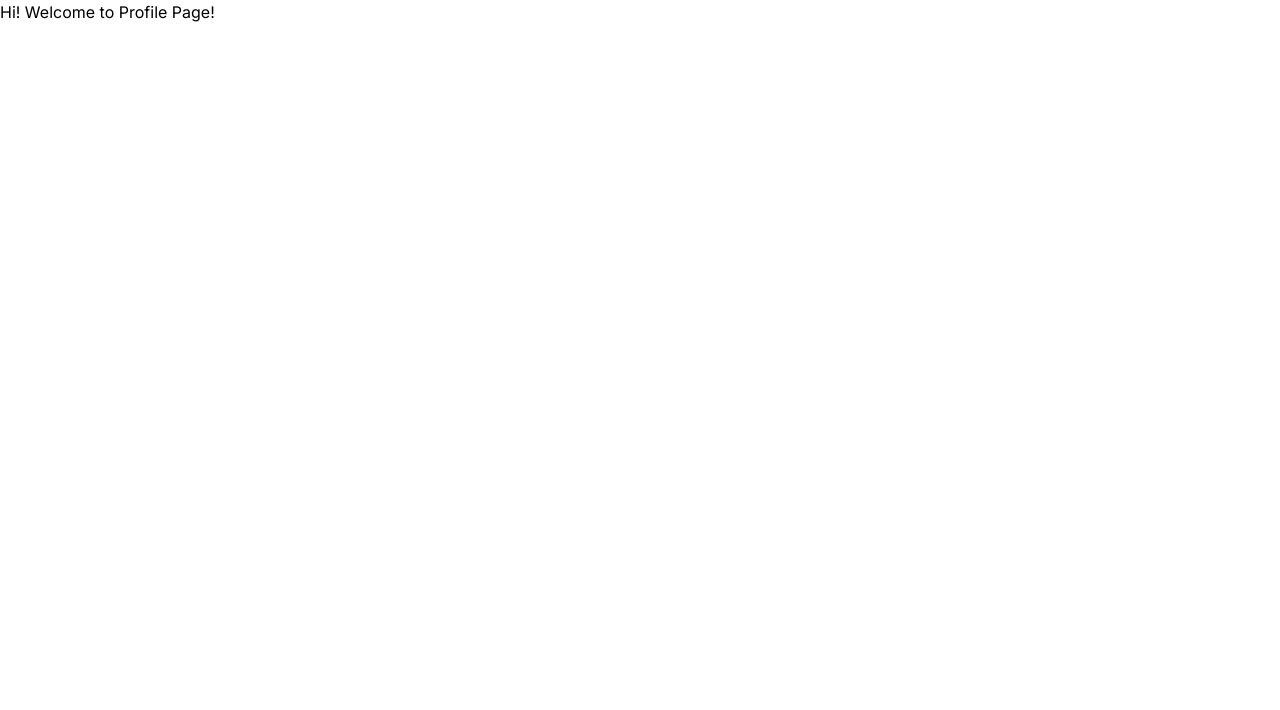
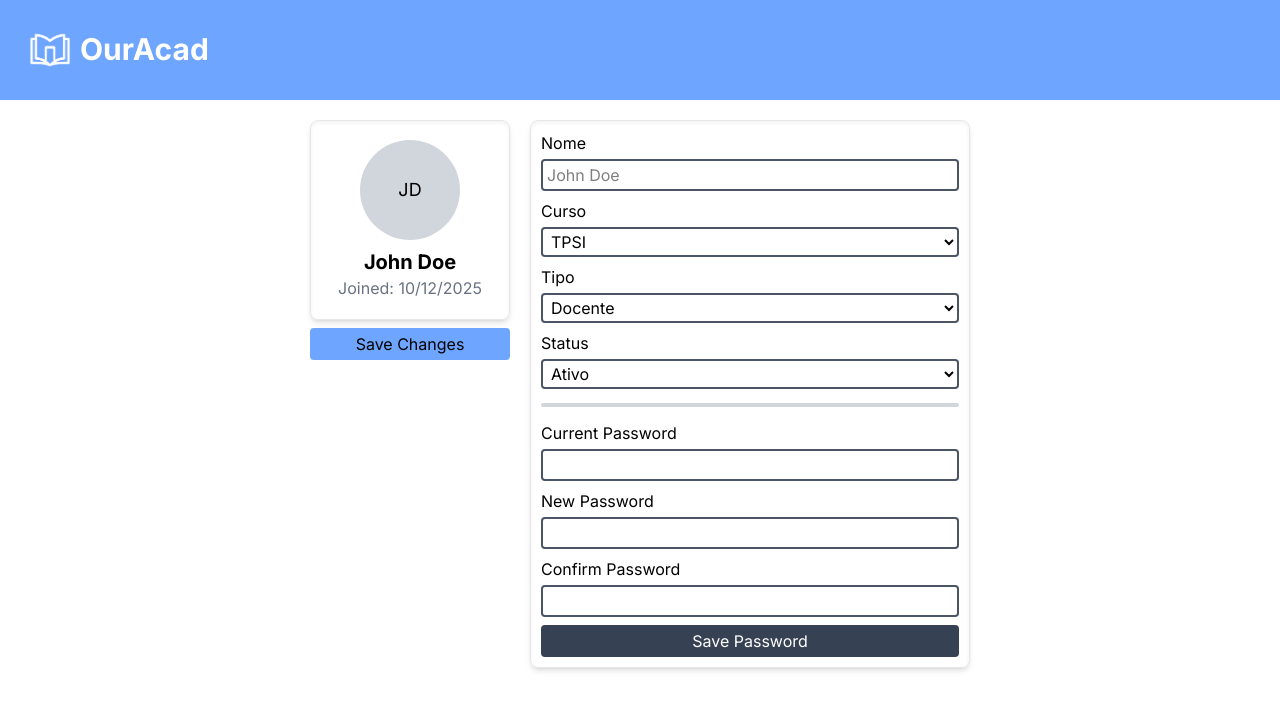
Before and after one commit to Ice-San/ouracad-front-end, a React (Vite) app: page /profile in a window 1280 px wide. Shown: the top 710 px of the page. Built offline with nearby package versions, Linux system fonts and the light colour scheme; no server answers.

Commit message:
OUR-21 | Front-End | Create Users Profile Page!

```diff
--- a/src/pages/profile/index.tsx
+++ b/src/pages/profile/index.tsx
@@ -1,5 +1,128 @@
+import { Link } from "react-router";
+import { ToastContainer } from "react-toastify";
+
+import { Icon } from "@components/Icon";
+
+import { getInitials } from "@utils/getInitials";
+
 export const ProfilePage = () => {
     return (
-        <h1>Hi! Welcome to Profile Page!</h1>
+        <>
+            <div className="bg-(--primary) flex items-center pl-5 w-full h-25">
+                <Link to='/dashboard' className="flex items-center justify-center hover:[&>h1]:-translate-x-1">
+                    <Icon className="size-15 brightness-0 invert" url="/img/ouracad-logo.png" />
+                    <h1 className="text-white text-3xl font-bold mb-0.5 transition-all duration-150 ease-in-out">
+                        OurAcad
+                    </h1>
+                </Link>
+            </div>
+
+            <div className="w-full">
+                <div className="p-5 flex justify-center gap-5 w-full h-full max-[832px]:flex-col">
+                    <div className="flex flex-col items-center gap-2">
+                        <div className="flex flex-col justify-center items-center gap-2 shadow-md inset-shadow-sm border border-gray-200 rounded-lg p-2.5 min-w-50 h-50 max-[832px]:w-full">
+                            <div className="bg-gray-300 flex justify-center items-center rounded-full min-w-25 min-h-25">
+                                <h2 className="text-lg">
+                                    {getInitials("John Doe")}
+                                </h2>
+                            </div>
+
+                            <div className="flex flex-col justify-center items-center *:cursor-default">
+                                <h2 className="text-xl font-bold">John Doe</h2>
+                                <p className="text-gray-500 text-md">Joined: 10/12/2025</p>
+                            </div>
+                        </div>
+
+                        <button form="update-user" className="bg-(--primary) flex justify-center items-center rounded-sm py-1 w-full cursor-pointer hover:scale-95 ease-in-out duration-150">
+                            Save Changes
+                        </button>
+                    </div>
+
+                    <div className="shadow-md inset-shadow-sm border border-gray-200 rounded-lg p-2.5 w-110 max-[832px]:w-full">
+                        <form id="update-user" className="flex flex-col gap-2 ">
+                            <div className="flex flex-col gap-1">
+                                <label htmlFor="username">Nome</label>
+                                <input
+                                    className="rounded-sm border-2 border-gray-600 px-1 py-0.5 w-full focus:ring-2 focus:ring-gray-400 transition-all duration-150 ease-in-out"
+                                    type="text"
+                                    id="username"
+                                    placeholder="John Doe"
+                                />
+                            </div>
+
+                            <div className="flex flex-col gap-1">
+                                <label htmlFor="subject">Curso</label>
+                                <select
+                                    className="rounded-sm border-2 border-gray-600 px-1 py-0.5 w-full focus:ring-2 focus:ring-gray-400 transition-all duration-150 ease-in-out"
+                                    id="subject"
+                                >
+                                    <option value="tpsi">TPSI</option>
+                                </select>
+                            </div>
+
+                            <div className="flex flex-col gap-1">
+                                <label htmlFor="role">Tipo</label>
+                                <select
+                                    className="rounded-sm border-2 border-gray-600 px-1 py-0.5 w-full focus:ring-2 focus:ring-gray-400 transition-all duration-150 ease-in-out"
+                                    id="role"
+                                >
+                                    <option value="docente">Docente</option>
+                                    <option value="regente">Regente</option>
+                                    <option value="admin">Admin</option>
+                                </select>
+                            </div>
+
+                            <div className="flex flex-col gap-1">
+                                <label htmlFor="status">Status</label>
+                                <select
+                                    className="rounded-sm border-2 border-gray-600 px-1 py-0.5 w-full focus:ring-2 focus:ring-gray-400 transition-all duration-150 ease-in-out"
+                                    id="status"
+                                >
+                                    <option value="active">Ativo</option>
+                                    <option value="inactive">Inativo</option>
+                                </select>
+                            </div>
+                        </form>
+
+                        <div className="bg-gray-300 rounded-full my-3.5 w-full h-1"></div>
+
+                        <form className="flex flex-col gap-2">
+                            <div className="flex flex-col gap-1">
+                                <label htmlFor="current-password">Current Password</label>
+                                <input
+                                    className="rounded-sm border-2 border-gray-600 px-1 py-0.5 w-full focus:ring-2 focus:ring-gray-400 transition-all duration-150 ease-in-out"
+                                    type="text"
+                                    id="current-password"
+                                />
+                            </div>
+
+                            <div className="flex flex-col gap-1">
+                                <label htmlFor="new-password">New Password</label>
+                                <input
+                                    className="rounded-sm border-2 border-gray-600 px-1 py-0.5 w-full focus:ring-2 focus:ring-gray-400 transition-all duration-150 ease-in-out"
+                                    type="text"
+                                    id="new-password"
+                                />
+                            </div>
+
+                            <div className="flex flex-col gap-1">
+                                <label htmlFor="confirm-password">Confirm Password</label>
+                                <input
+                                    className="rounded-sm border-2 border-gray-600 px-1 py-0.5 w-full focus:ring-2 focus:ring-gray-400 transition-all duration-150 ease-in-out"
+                                    type="text"
+                                    id="confirm-password"
+                                />
+                            </div>
+
+                            <button type="submit" className="bg-gray-700 text-white flex justify-center items-center rounded-sm py-1 w-full cursor-pointer hover:scale-95 ease-in-out duration-150">
+                                Save Password
+                            </button>
+                        </form>
+                    </div>
+                </div>
+            </div>
+
+            <ToastContainer />
+        </>
     );
 }
```
